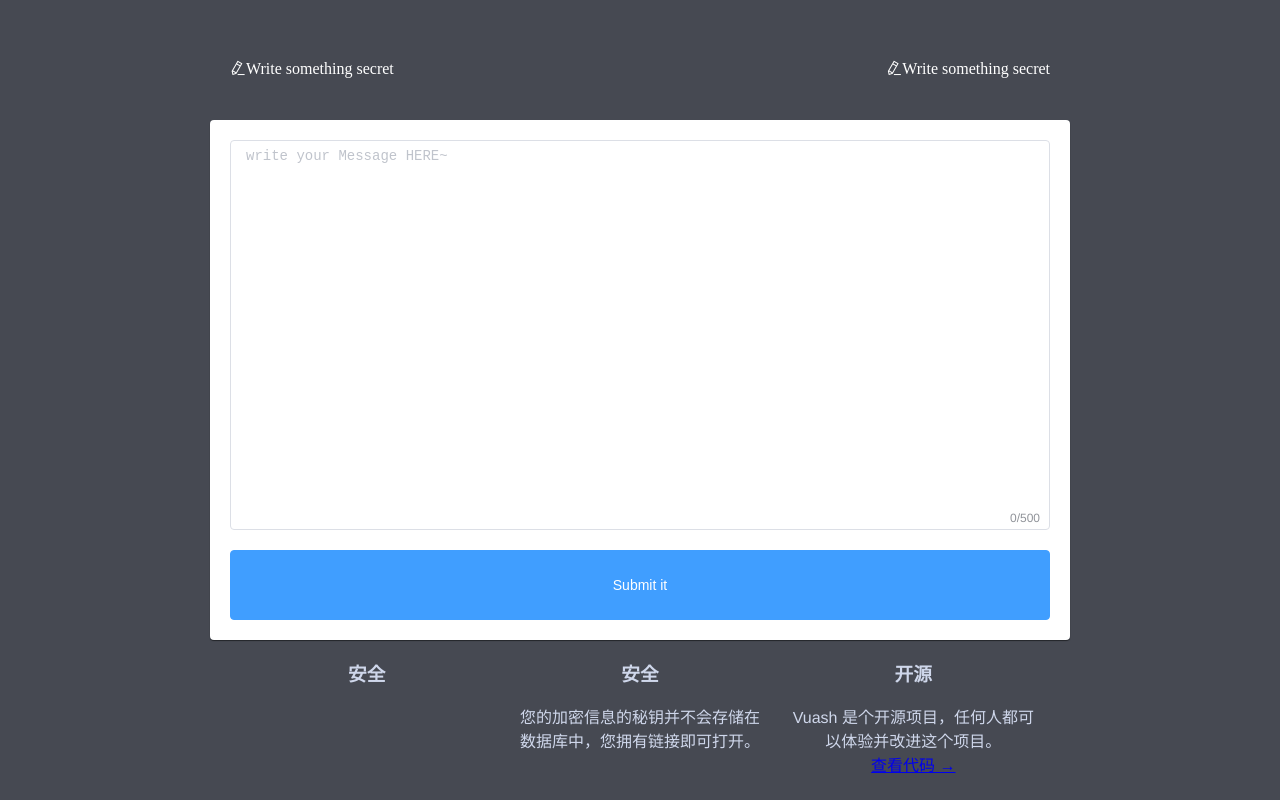
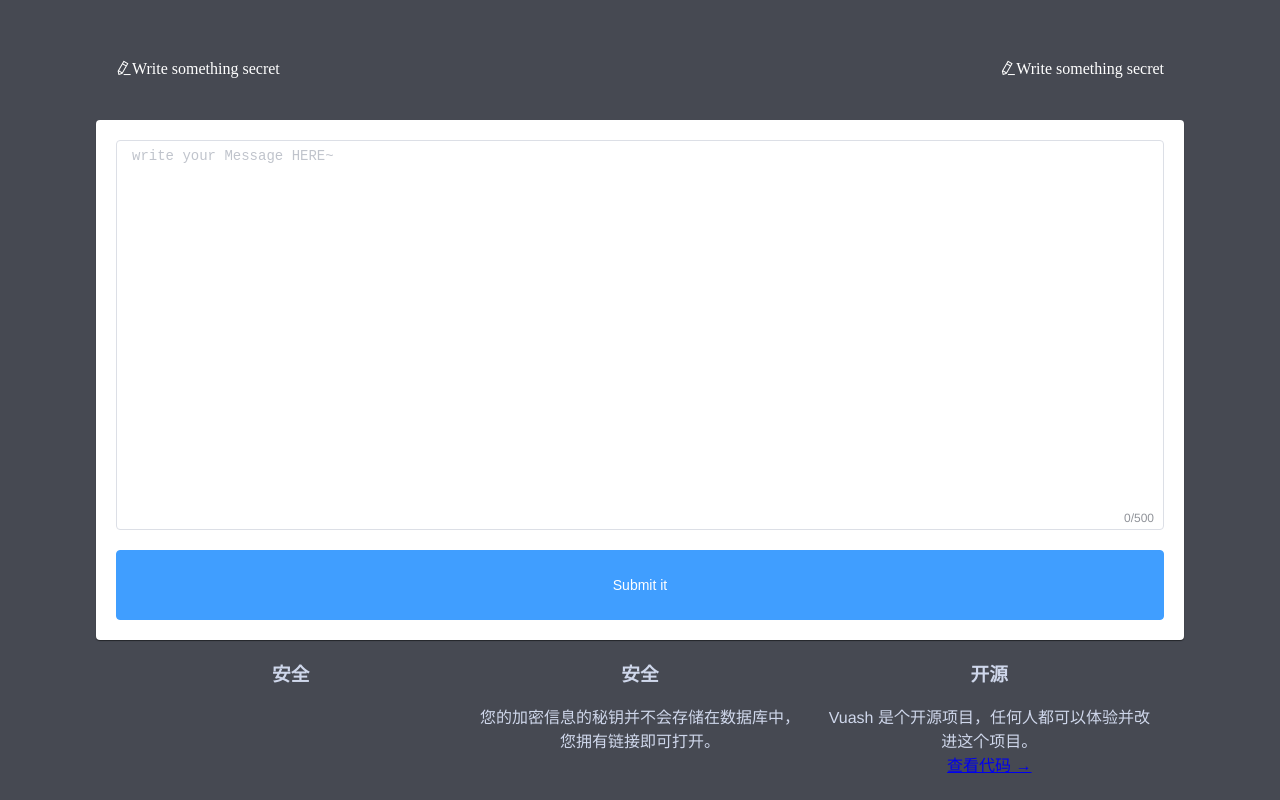
Before and after one commit to r4ym0n/priv-note, a Vue app in the folder page/: page /pnote in a window 1280 px wide. Built offline with nearby package versions, Linux system fonts and the light colour scheme; what vue-clipboard2 would draw is missing.

Commit message:
调整width

```diff
--- a/page/src/views/Pnote.vue
+++ b/page/src/views/Pnote.vue
@@ -135,7 +135,7 @@ export default {
       let that = this;
       let privateKeyB64 = location.hash.replace("#/", "");
       const key = this.aes();
-
+      that.textareaMsgTo = "Loading Wait...";
       axios
         .get(this.origin+"/msg/de/" + privateKeyB64)
         .then(response => {
@@ -152,6 +152,8 @@ export default {
           }
         })
         .catch(function(error) {
+          that.$notify.error({title: 'error', message: 'fetch MSG failed, Try again'});
+          that.textareaMsgTo = "";
           // 请求失败处理
           console.log(error);
         });
@@ -268,7 +270,8 @@ export default {
   padding-top: 60px;
 }
 .el-container {
-  width: 860px;
+  /* width: 860px; */
+  width: 85%;
   margin: 0 auto;
   padding: 0px;
   padding-top: 60px;
```
